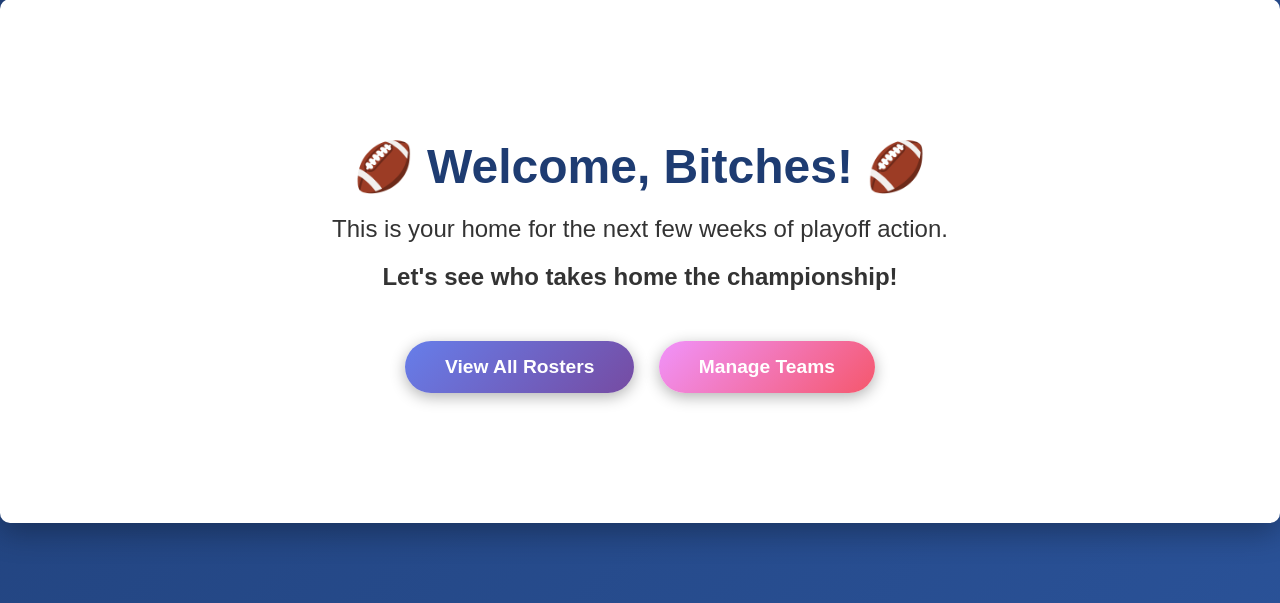
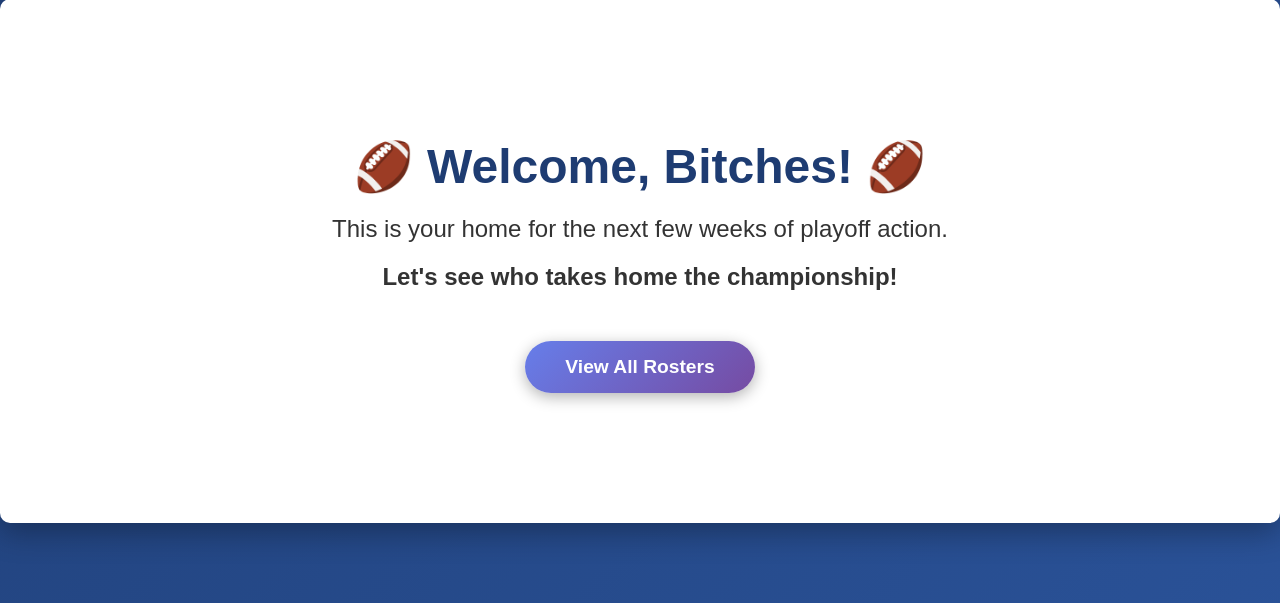
Before and after one commit to dstang21/amyofootball, a PHP site: page /wyandotte/index.php in a window 1280 px wide. Shown: the part 551-1154 px from the top of the page. Run offline with PHP 8.4, Linux system fonts and the light colour scheme.

Commit message:
Remove manage teams button from homepage

```diff
--- a/wyandotte/index.php
+++ b/wyandotte/index.php
@@ -170,7 +170,6 @@ $heroImage = !empty($images) ? 'images/' . basename($images[array_rand($images)]
             <p class="emphasis">Let's see who takes home the championship!</p>
             <div>
                 <a href="rosters.php" class="cta-button">View All Rosters</a>
-                <a href="manage/teams.php" class="cta-button secondary">Manage Teams</a>
             </div>
         </div>
     </div>
```
